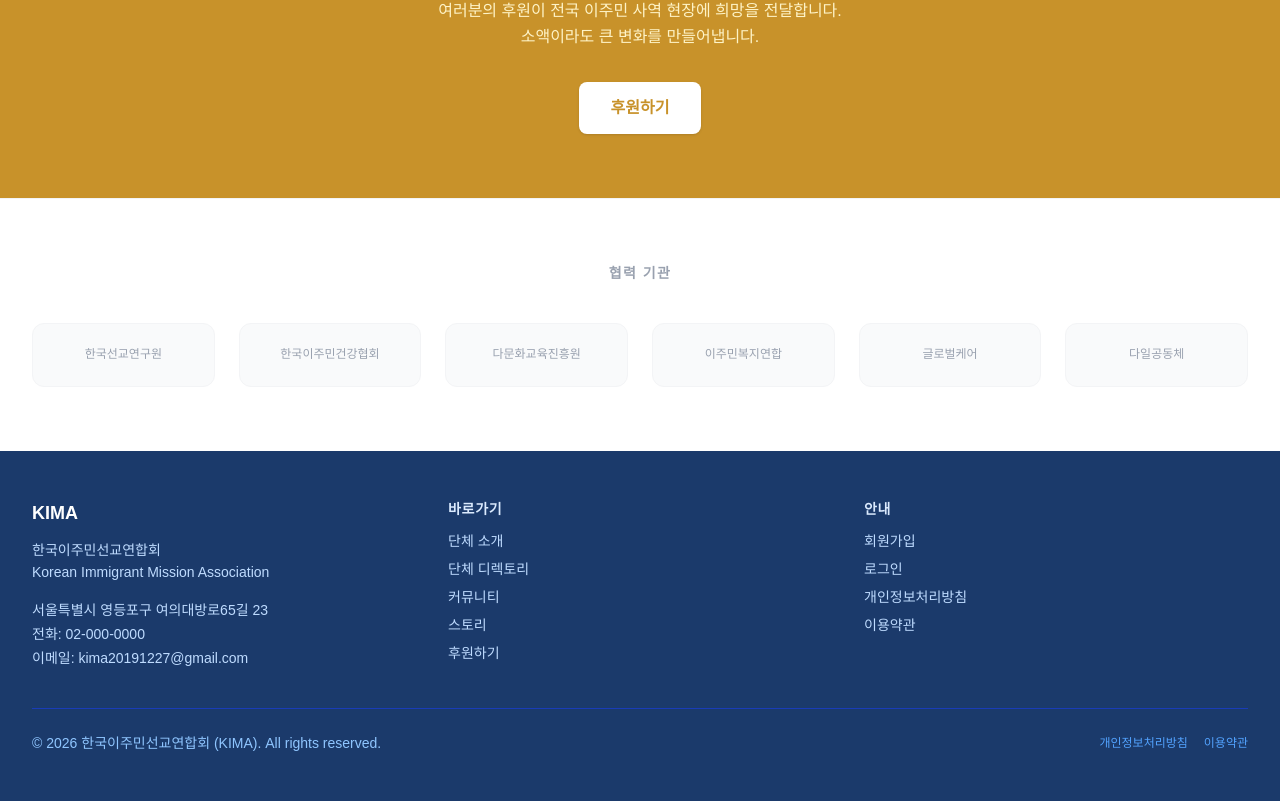
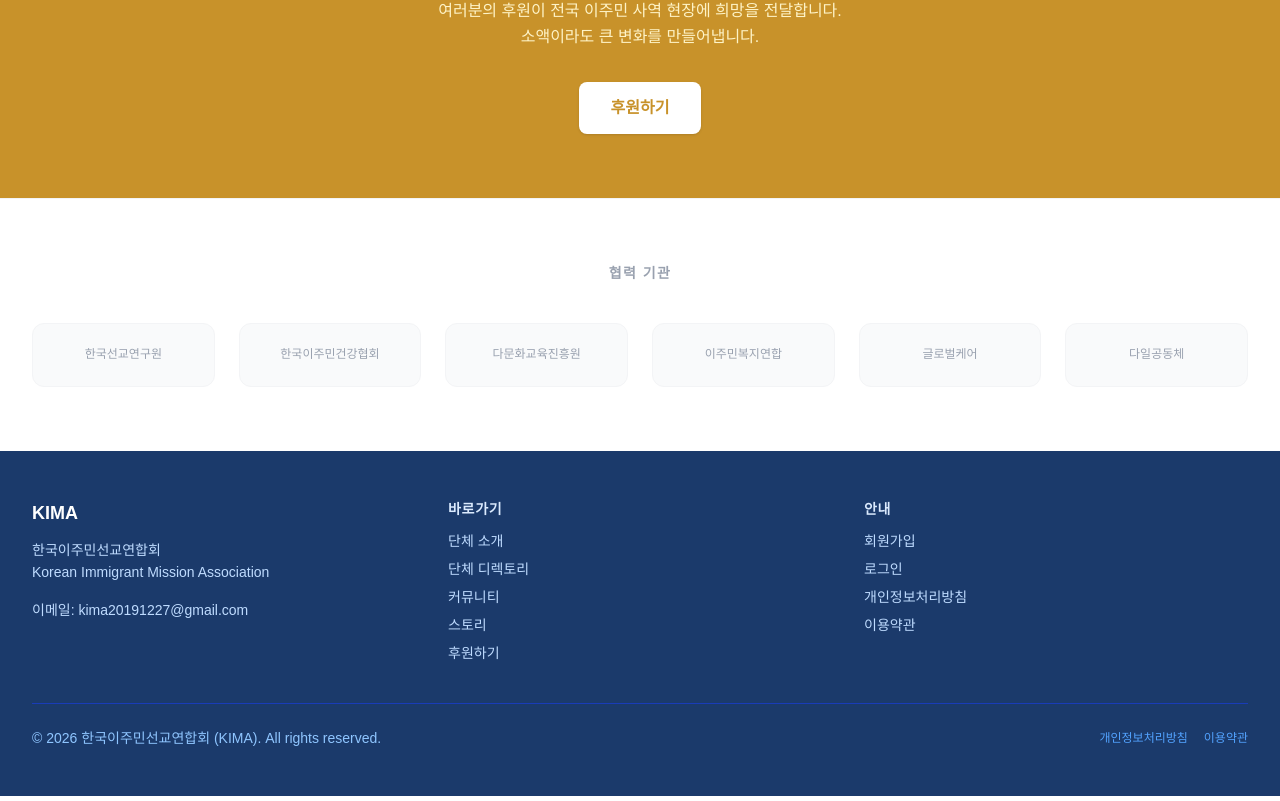
Before and after one commit to gumodolee-lgtm/kima2019, a Next.js app in the folder kima-website/: page / in a window 1280 px wide. Shown: the part 2132-2933 px from the top of the page. Built offline with nearby package versions, Linux system fonts and the light colour scheme; no server answers.

Commit message:
fix: 푸터 주소·전화번호 제거 (추후 추가 예정)

```diff
--- a/kima-website/src/components/layout/Footer.tsx
+++ b/kima-website/src/components/layout/Footer.tsx
@@ -13,8 +13,6 @@ export function Footer() {
               Korean Immigrant Mission Association
             </p>
             <div className="mt-4 space-y-1 text-sm text-blue-200">
-              <p>서울특별시 영등포구 여의대방로65길 23</p>
-              <p>전화: 02-000-0000</p>
               <p>이메일: kima20191227@gmail.com</p>
             </div>
           </div>
```
